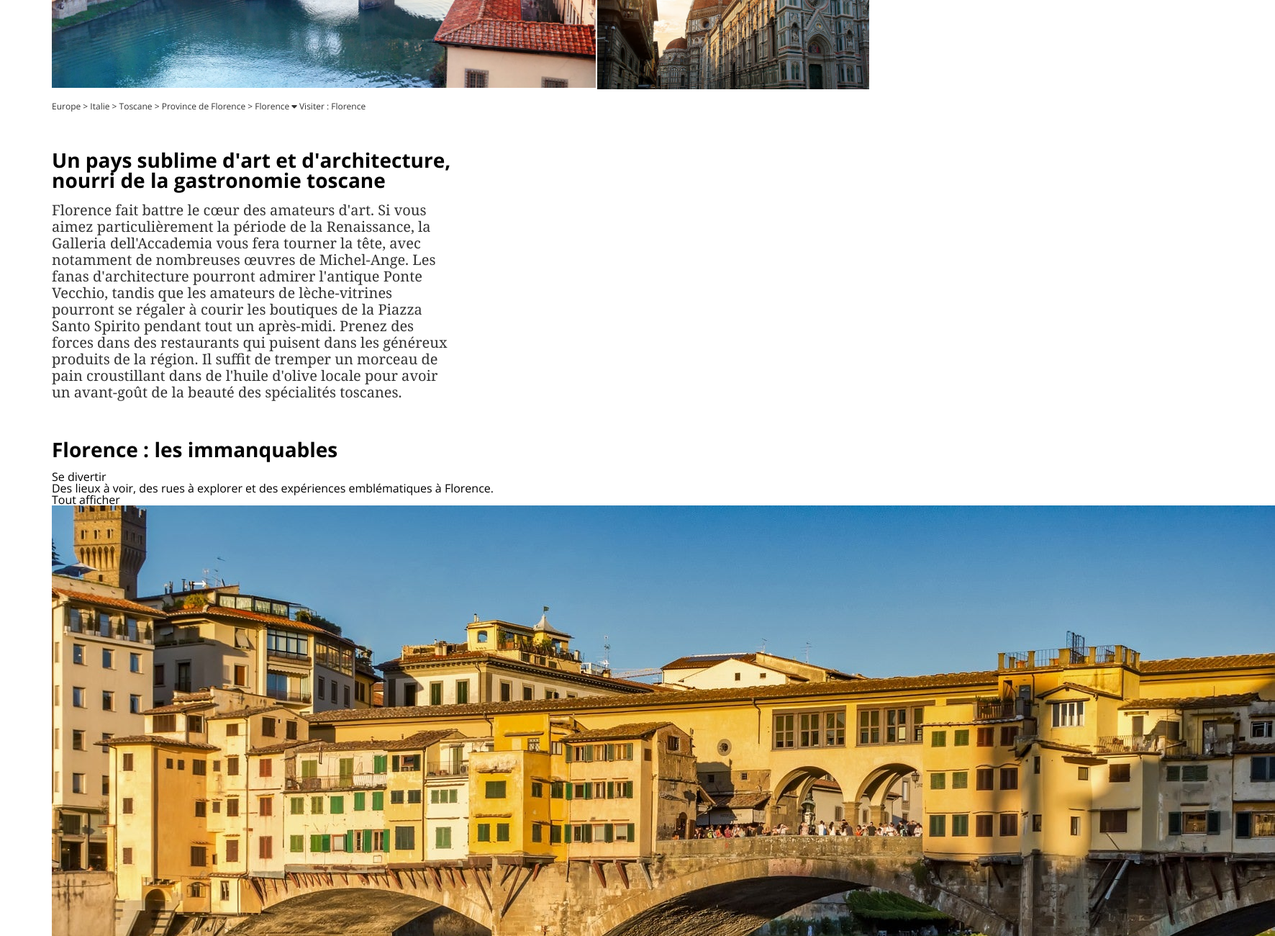
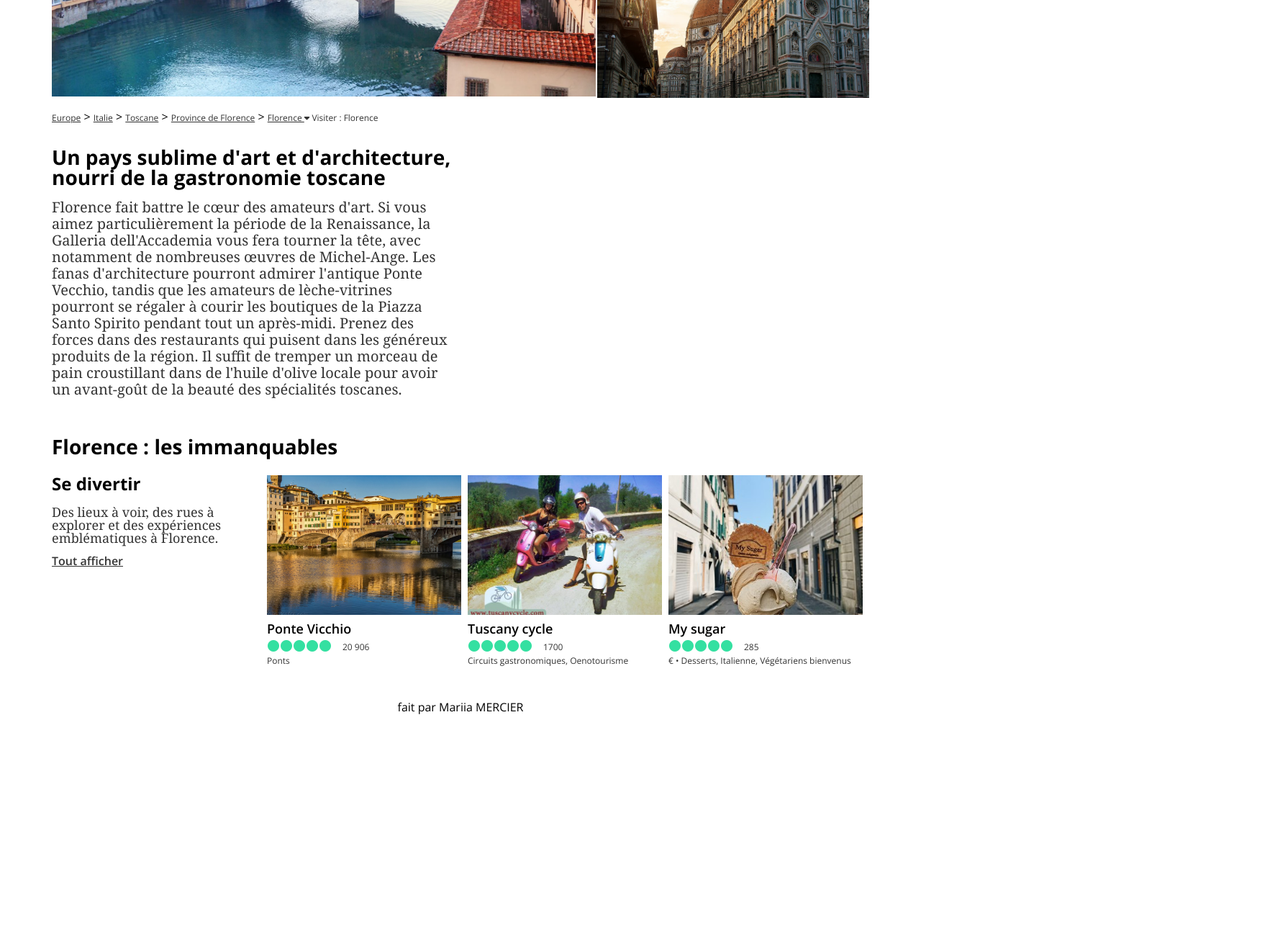
Before and after one commit to MariiaMERCIER/TripAdvisor, a plain HTML site: page index.html in a window 1280 px wide. Shown: the part 540-1840 px from the top of the page at 72% size, 1772 px wide, since content can reach past the window. After the commit the page ends 1580 px from the top, so only its background shows below. Drawn offline with nearby package versions, Linux system fonts and the light colour scheme.

Commit message:
avancement

```diff
--- a/assets/css/style.css
+++ b/assets/css/style.css
@@ -57,6 +57,8 @@ h1 {
 }
 h1 span {
   color: #ff5d5d;
+  font-size: 54px;
+  font-family: "Open Sans", sans-serif;
 }
 .presentation p {
   padding-top: 15px;
@@ -65,8 +67,13 @@ h1 span {
   color: #333;
 }
 
-.presentation p a:visited {
+a:link {
   color: #333;
+  cursor: pointer;
+}
+a:visited {
+  color: #333;
+  cursor: pointer;
 }
 
 .flex-parent-proposition ul {
@@ -78,7 +85,8 @@ h1 span {
   display: flex;
   justify-content: space-between;
   flex: 1;
-  align-items: center;
+  align-items: flex-start;
+
   cursor: pointer;
 }
 
@@ -87,8 +95,9 @@ h1 span {
 }
 
 main button {
+  text-align: left;
   max-width: 181px;
-  max-height: 68px;
+  height: 68px;
   border-radius: 10px;
   padding: 11px 16px;
   background-color: white;
@@ -136,11 +145,12 @@ button:nth-child(1) {
 }
 
 .baseline {
+  padding: 20px 0;
   padding-bottom: 16px;
 }
 
-.baseline p {
-  padding: 20px 0;
+.baseline p span {
+  font-family: "Open Sans", sans-serif;
   font-size: 12px;
   color: #333;
 }
@@ -158,7 +168,7 @@ h2 {
   font-size: 28px;
   font-weight: 700;
   color: #000;
-  margin-top: 24px;
+
   margin: 0 0 16px;
 }
 
@@ -168,15 +178,83 @@ h2 {
   line-height: 23px;
   font-size: 20px;
   color: #333;
+  margin-bottom: 54px;
 }
 .fa-circle {
-  color: #5dffb3;
+  color: rgb(52, 224, 161);
+  margin: 7px 1px;
+}
+.carrousel {
+  padding-top: 10px;
+
+  display: flex;
+  gap: 20px;
 }
 
 .colon1 {
-  margin-top: 54px;
+  flex: 1;
+}
+h3 {
+  font-size: 24px;
+  font-weight: 700;
+  margin-bottom: 18px;
 }
 
-.carrousel {
+.colon1 p {
+  font-family: Georgia, "Times New Roman", Times, serif;
+  font-size: 18px;
+  color: #333;
+  margin-bottom: 15px;
+}
+
+.button {
+  font-family: "Open Sans", sans-serif;
+  font-size: 16px;
+  font-weight: 600;
+  color: #333;
+}
+
+.colon2 {
+  flex: 3;
   display: flex;
 }
+
+.colon2 img {
+  width: 270px;
+  height: 202px;
+  padding: 0 0 8px;
+  object-fit: cover;
+}
+h4 {
+  font-family: "Open Sans", sans-serif;
+  font-size: 18px;
+  font-weight: 600;
+}
+.vues {
+  font-family: "Open Sans", sans-serif;
+  font-size: 12px;
+  margin-left: 15px;
+  color: #333;
+}
+.classement {
+  color: #333;
+  font-family: "Open Sans", sans-serif;
+  font-size: 12px;
+}
+
+.colon2 .img1 {
+  flex: 1;
+}
+
+.colon2 .img2 {
+  flex: 1;
+}
+.colon2 .img3 {
+  flex: 1;
+}
+
+footer {
+  text-align: center;
+  margin-top: 50px;
+  margin-bottom: 50px;
+}
--- a/index.html
+++ b/index.html
@@ -49,7 +49,9 @@
           <p>
             Les revenus influencent le choix des expériences présentées sur
             cette page :
-            <a href="https://www.tripadvisor.fr/pages/service_fr.html"
+            <a
+              class="document"
+              href="https://www.tripadvisor.fr/pages/service_fr.html"
               >en savoir plus.</a
             >
           </p>
@@ -59,12 +61,15 @@
             <button class="first-button">
               Hotêls<i class="fa-solid fa-bed"></i>
             </button>
-            <button>Locations de vacances</button>
-            <button>Activités</button>
-            <button>Réstaurants</button>
-            <button>Forums de voyage</button>
-            <button>Croisières</button>
-            <button>Plus</button>
+            <button>
+              Locations de vacances<i class="fa-solid fa-house"></i>
+            </button>
+            <button>Activités<i class="fa-solid fa-ticket"></i></button>
+            <button>Réstaurants<i class="fa-solid fa-utensils"></i></button>
+            <button>
+              Forums de voyage<i class="fa-brands fa-rocketchat"></i>
+            </button>
+            <button>Plus<i class="fa-solid fa-ellipsis"></i></button>
           </ul>
         </div>
         <div class="images">
@@ -89,39 +94,41 @@
         </div>
         <div class="baseline">
           <p>
-            <span
-              >Europe
+            <span>
               <a
                 href="https://www.tripadvisor.fr/Tourism-g4-Europe-Vacations.html"
-              ></a
-            ></span>
+                >Europe</a
+              ></span
+            >
             >
             <span
-              >Italie<a
+              ><a
                 href="https://www.tripadvisor.fr/Tourism-g187768-Italy-Vacations.html"
-              ></a
-            ></span>
+                >Italie</a
+              ></span
+            >
             >
             <span
-              >Toscane<a
+              ><a
                 href="https://www.tripadvisor.fr/Tourism-g187893-Tuscany-Vacations.html"
-              ></a
-            ></span>
+                >Toscane</a
+              ></span
+            >
             >
             <span
-              >Province de Florence<a
+              ><a
                 href="https://www.tripadvisor.fr/Tourism-g2043770-Province_of_Florence_Tuscany-Vacations.html"
-              ></a
-            ></span>
+                >Province de Florence</a
+              ></span
             >
-            <span
-              >Florence
+            >
+            <span>
               <a
                 href="https://www.tripadvisor.fr/Tourism-g187895-Florence_Tuscany-Vacations.html"
-              ></a
+                >Florence </a
               ><i class="fa-solid fa-caret-down"></i>
             </span>
-            <span class="gauche">Visiter : Florence</span>
+            <span class="visiter"> Visiter : Florence </span>
           </p>
         </div>
         <div class="description">
@@ -143,36 +150,75 @@
             spécialités toscanes.
           </p>
         </div>
-        <section classe="carrousel">
+        <section>
+          <h2>Florence : les immanquables</h2>
+          <div class="carrousel">
             <div class="colon1">
-            <h2>Florence : les immanquables</h2>
               <h3>Se divertir</h3>
+
               <p>
                 Des lieux à voir, des rues à explorer et des expériences
                 emblématiques à Florence.
               </p>
-            <p>
-              Tout afficher
+              <span class="button">
                 <a
                   href="https://www.tripadvisor.fr/Attractions-g187895-Activities-Florence_Tuscany.html"
-              ></a>
-            </p>
+                  >Tout afficher</a
+                >
+              </span>
             </div>
             <div class="colon2">
-            <div classe="img1"></div>
+              <div class="img1">
                 <img
                   src="./assets/image/ponte-vecchio-arno-florence-italie-06.jpg"
                   alt="pont florence"
                 />
-            <p>Ponte Vicchio</p>
-            <i class="fa-solid fa-circle"></i>
-            <i class="fa-solid fa-circle"></i>
-            <i class="fa-solid fa-circle"></i>
-            <i class="fa-solid fa-circle"></i>
-            <i class="fa-solid fa-circle"></i>
+                <h4>Ponte Vicchio</h4>
+
+                <i class="fa-solid fa-circle"></i
+                ><i class="fa-solid fa-circle"></i
+                ><i class="fa-solid fa-circle"></i
+                ><i class="fa-solid fa-circle"></i
+                ><i class="fa-solid fa-circle"></i
+                ><span class="vues">20 906</span>
+                <p class="classement">Ponts</p>
+              </div>
+
+              <div class="img2">
+                <img
+                  src="./assets/image/tours-and-trips-of-tuscanycycl.jpg"
+                  alt="Tuscany cycle"
+                />
+                <h4>Tuscany cycle</h4>
+
+                <i class="fa-solid fa-circle"></i
+                ><i class="fa-solid fa-circle"></i
+                ><i class="fa-solid fa-circle"></i
+                ><i class="fa-solid fa-circle"></i
+                ><i class="fa-solid fa-circle"></i
+                ><span class="vues">1700</span>
+                <p class="classement">Circuits gastronomiques, Oenotourisme</p>
+              </div>
+              <div class="img3">
+                <img src="./assets/image/photo0jpg.jpg" alt="My sugar" />
+                <h4>My sugar</h4>
+
+                <i class="fa-solid fa-circle"></i
+                ><i class="fa-solid fa-circle"></i
+                ><i class="fa-solid fa-circle"></i
+                ><i class="fa-solid fa-circle"></i
+                ><i class="fa-solid fa-circle"></i><span class="vues">285</span>
+                <p class="classement">
+                  € • Desserts, Italienne, Végétariens bienvenus
+                </p>
+              </div>
+            </div>
           </div>
         </section>
       </section>
     </main>
+    <footer>
+      <p>fait par Mariia MERCIER</p>
+    </footer>
   </body>
 </html>
```
Lines whose indentation alone changed are shown as unchanged.
